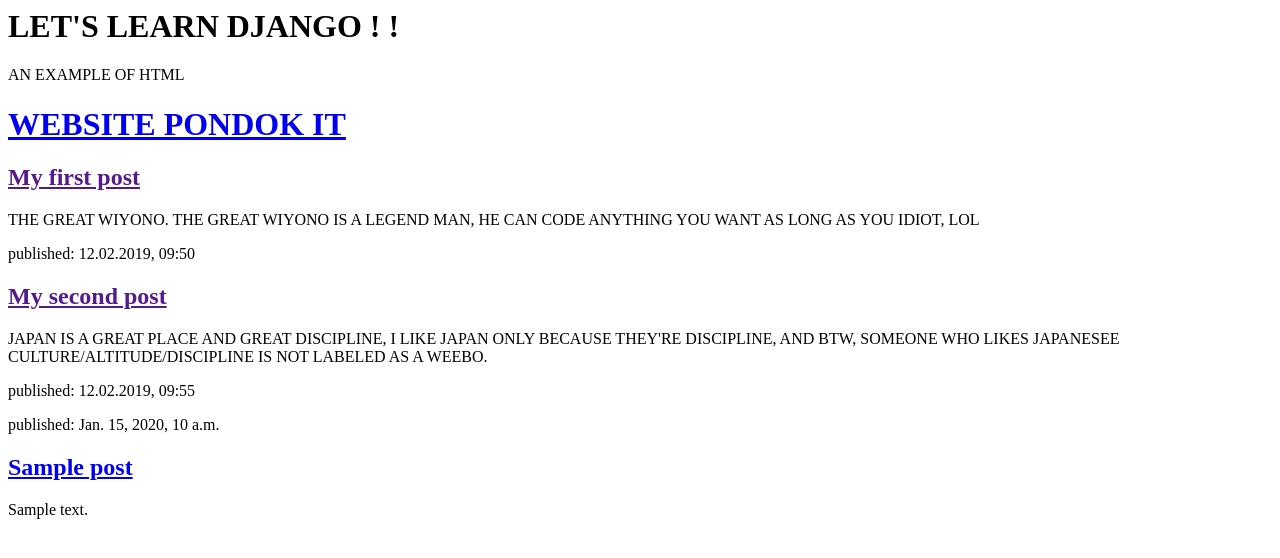
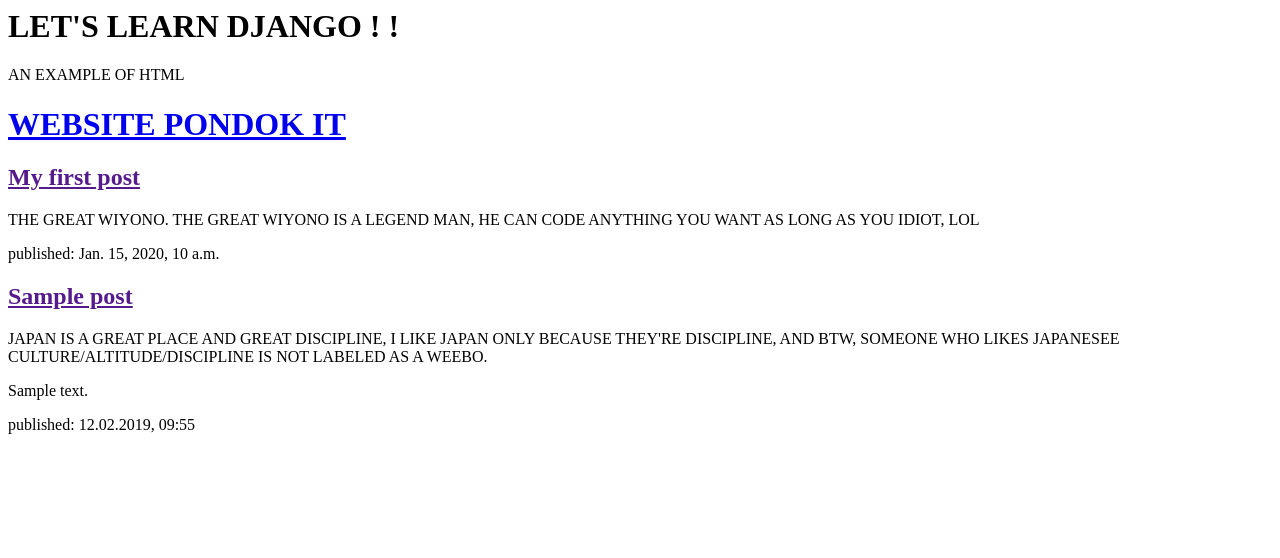
Before and after one commit to Omar1Abdul1Aziz/my-first-blog, a Django app: template django_girl/blog/templates/blog/post_list.html in a window 1280 px wide. Shown: the top 558 px of the page. Run offline with Django 3.2, Linux system fonts and the light colour scheme; the template is opened without the code that fills it: values that come from a table or form of the project are taken from there, others are empty; tables that the repository leaves empty hold one stand-in row (values such as "Sample post").

Commit message:
Slightly Change

```diff
--- a/django_girl/blog/templates/blog/post_list.html
+++ b/django_girl/blog/templates/blog/post_list.html
@@ -12,21 +12,16 @@
 <div>
     <h2><a href="">My first post</a></h2>
     <p>THE GREAT WIYONO. THE GREAT WIYONO IS A LEGEND MAN, HE CAN CODE ANYTHING YOU WANT AS LONG AS YOU IDIOT, LOL</p>
-    <p>published: 12.02.2019, 09:50</p>
-</div>
-
-<div>
-    <h2><a href="">My second post</a></h2>
-    <p>JAPAN IS A GREAT PLACE AND GREAT DISCIPLINE, I LIKE JAPAN ONLY BECAUSE THEY'RE DISCIPLINE, AND BTW, SOMEONE WHO
-        LIKES JAPANESEE CULTURE/ALTITUDE/DISCIPLINE IS NOT LABELED AS A WEEBO.</p>
-    <p>published: 12.02.2019, 09:55</p>
+    <p>published: {{ post.published_date }}</p>
 </div>
 
 {% for post in posts %}
 <div>
-    <p>published: {{ post.published_date }}</p>
-    <h2><a href="https://www.pondokit.com">{{ post.title }}</a></h2>
+    <h2><a href="">{{ post.title }}</a></h2>
+    <p>JAPAN IS A GREAT PLACE AND GREAT DISCIPLINE, I LIKE JAPAN ONLY BECAUSE THEY'RE DISCIPLINE, AND BTW, SOMEONE WHO
+        LIKES JAPANESEE CULTURE/ALTITUDE/DISCIPLINE IS NOT LABELED AS A WEEBO.
     <p>{{ post.text|linebreaksbr }}</p>
+    <p>published: 12.02.2019, 09:55</p>
 </div>
 {% endfor %}
 
```
